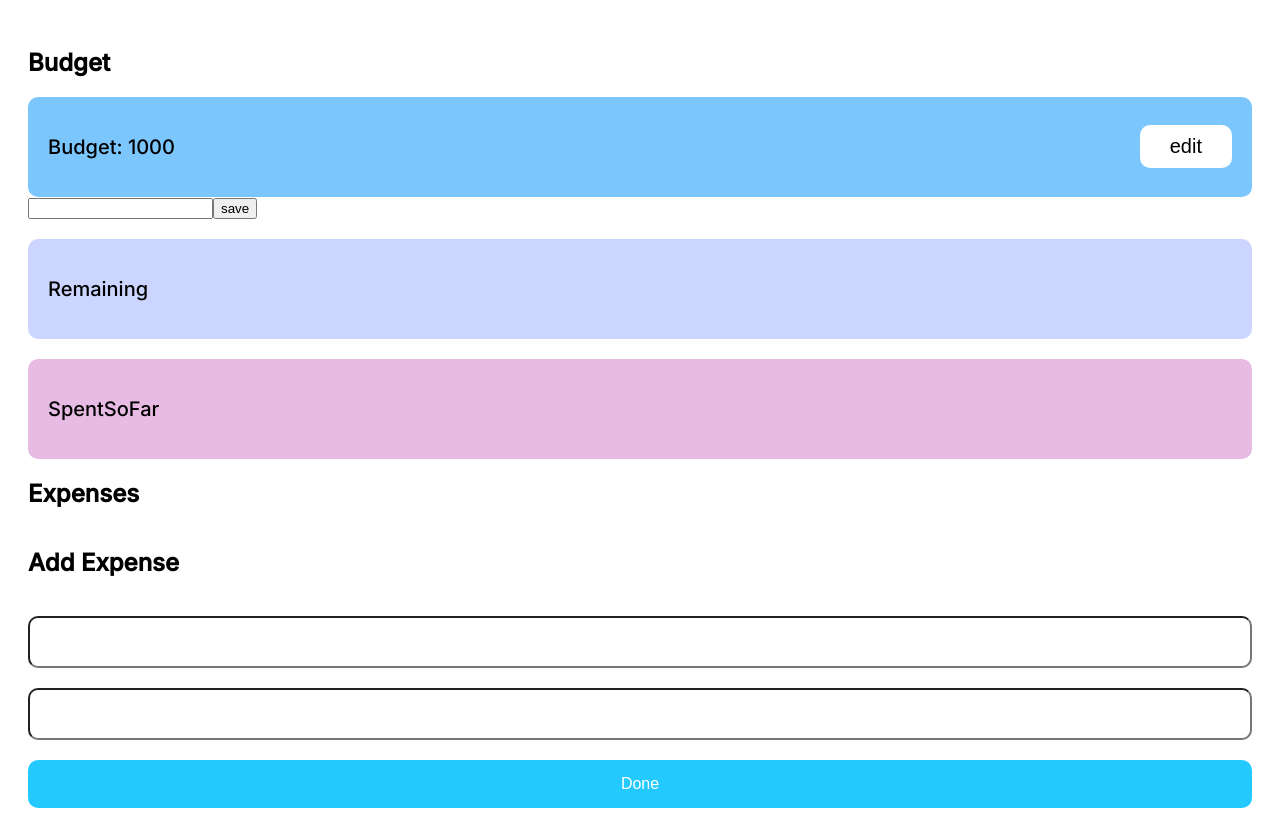
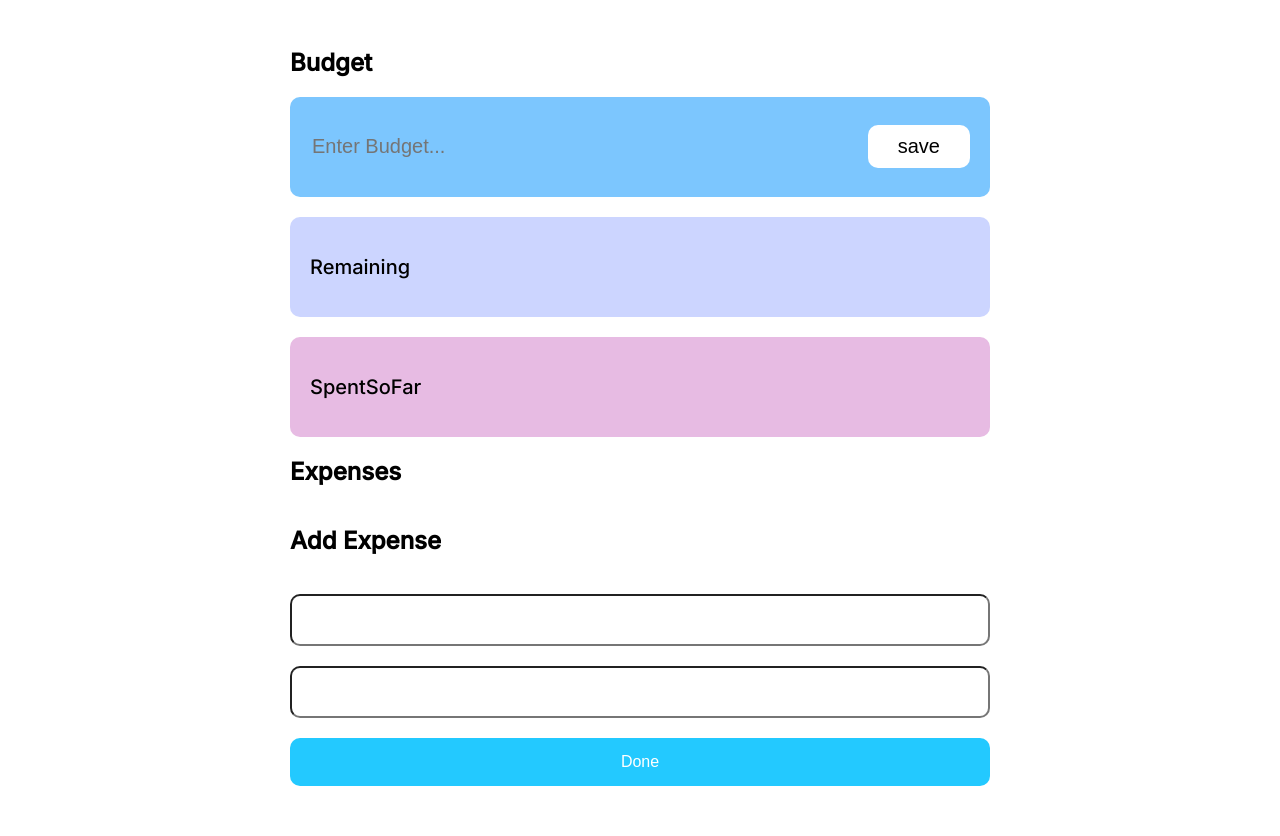
Before and after one commit to VitalkaMihal/react-budget-app, a React (Create React App) app: page / in a window 1280 px wide. Both pictures are taken after a click on the button "edit". After the commit the page ends 814 px from the top, so only its background shows below. Built offline with nearby package versions, Linux system fonts and the light colour scheme.

Commit message:
feat(project-4): add useToggle

```diff
--- a/src/UI/GlobalStyles.ts
+++ b/src/UI/GlobalStyles.ts
@@ -9,10 +9,11 @@ export const GlobalStyles = createGlobalStyle`
     }
 
     h1, h3, p, ul, div {
-        margin: 0;
+        margin: 0 auto;
         padding: 0;
         box-sizing: border-box;
         width: 100%;
+        max-width: 700px;
 
     }
 `;
--- a/src/components/Budget/Budget.tsx
+++ b/src/components/Budget/Budget.tsx
@@ -1,14 +1,34 @@
 import React from "react";
 import { useBudgetContext } from "../../context/BudgetContext/BudgetContext";
-import { StyledBudget, Edit } from "./styles";
+import { StyledBudget, Edit, Save, SaveInput } from "./styles";
+import { useToggle } from "../../hooks/useToggle";
+import { useForm } from "react-hook-form";
 
 export const Budget = () => {
   const { budget } = useBudgetContext();
+  const [isTextChanged, setIsTextChanged] = useToggle(false);
+  const { saveBudget } = useBudgetContext();
+  const { register, handleSubmit, reset } = useForm();
+  const onSubmit = ({ budget }: any) => {
+    saveBudget(budget);
+    reset();
+    setIsTextChanged();
+  };
 
   return (
     <StyledBudget>
-      <p>Budget: {budget}</p>
-      <Edit>edit</Edit>
+      {isTextChanged || (
+        <>
+          <p>Budget: {budget}</p>
+          <Edit onClick={setIsTextChanged}>edit</Edit>
+        </>
+      )}
+      {isTextChanged && (
+        <Save onSubmit={handleSubmit(onSubmit)}>
+          <SaveInput placeholder="Enter Budget..." type="number" {...register("budget")} />
+          <Edit type="submit">save</Edit>
+        </Save>
+      )}
     </StyledBudget>
   );
 };
--- a/src/components/Budget/styles.ts
+++ b/src/components/Budget/styles.ts
@@ -19,4 +19,24 @@ const Edit = styled.button`
   border: none;
 `;
 
-export { StyledBudget, Edit };
+const Save = styled.form`
+  display: flex;
+  justify-content: space-between;
+  width: 100%;
+`;
+
+const SaveInput = styled.input`
+  background: #7cc6fe;
+  border: none;
+  font-size: 20px;
+  color: rgba(255, 255, 255, 0.6);
+  :focus,
+  :hover,
+  ::-webkit-inner-spin-button,
+  ::-webkit-outer-spin-button {
+    outline: none;
+    appearance: none;
+  }
+`;
+
+export { StyledBudget, Edit, Save, SaveInput };
--- a/src/components/BudgetList/BudgetList.tsx
+++ b/src/components/BudgetList/BudgetList.tsx
@@ -2,14 +2,12 @@ import React from "react";
 import { Budget } from "../Budget/Budget";
 import { Remaining } from "../Remaining/Remaining";
 import { SpentSoFar } from "../SpentSoFar/SpentSoFar";
-import { EnterBudget } from "../EnterBudget/EnterBudget";
 
 export const BudgetList = () => {
   return (
     <div>
       <h2>Budget</h2>
       <Budget />
-      <EnterBudget />
       <Remaining />
       <SpentSoFar />
     </div>
--- a/src/components/EnterBudget/EnterBudget.tsx
+++ /dev/null
@@ -1,18 +0,0 @@
-import React from "react";
-import { useBudgetContext } from "../../context/BudgetContext/BudgetContext";
-import { useForm } from "react-hook-form";
-
-export const EnterBudget = () => {
-  const { saveBudget } = useBudgetContext();
-  const { register, handleSubmit, reset } = useForm();
-  const onSubmit = ({ budget }: any) => {
-    saveBudget(budget);
-    reset();
-  };
-  return (
-    <form onSubmit={handleSubmit(onSubmit)}>
-      <input type="number" {...register("budget")} />
-      <button type="submit">save</button>
-    </form>
-  );
-};
--- a/src/context/BudgetContext/BudgetContext.tsx
+++ b/src/context/BudgetContext/BudgetContext.tsx
@@ -14,7 +14,7 @@ const BudgetContext = createContext<BudgetContextState>({} as BudgetContextState
 export const useBudgetContextValue = () => {
   const [budgetValue, setBudgetContextValue] = useState<BudgetContextState>(() => {
     return {
-      budget: "1000",
+      budget: "",
       saveBudget: (budget: string) => {
         setBudgetContextValue((context) => ({ ...context, budget: budget }));
       },
--- /dev/null
+++ b/src/hooks/useToggle.ts
@@ -0,0 +1,8 @@
+import { useCallback, useState } from "react";
+
+export const useToggle = (initialState: boolean = false): [boolean, any] => {
+  const [state, setState] = useState<boolean>(initialState);
+  const toggle = useCallback((): void => setState((state) => !state), []);
+
+  return [state, toggle];
+};
```
